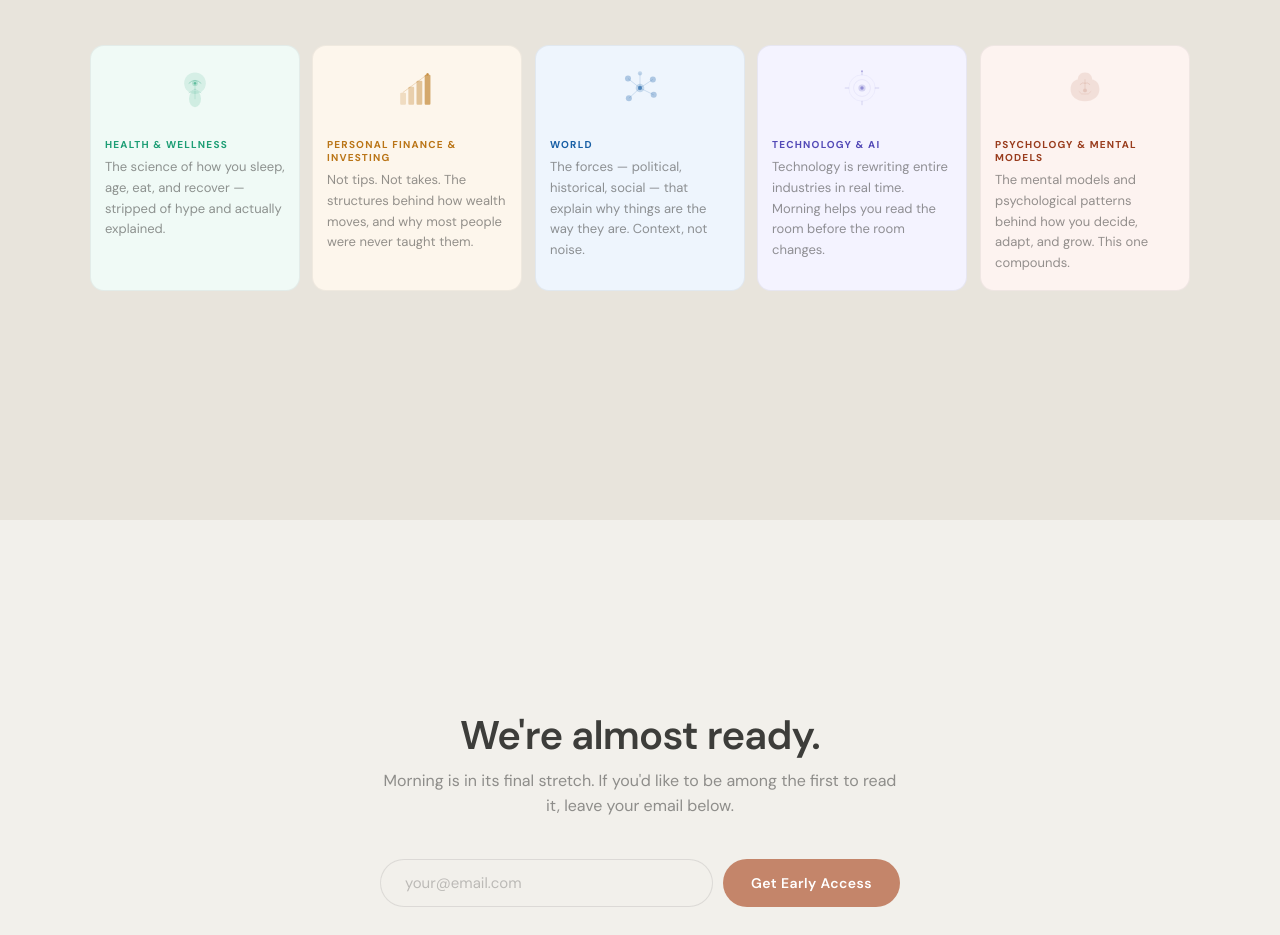
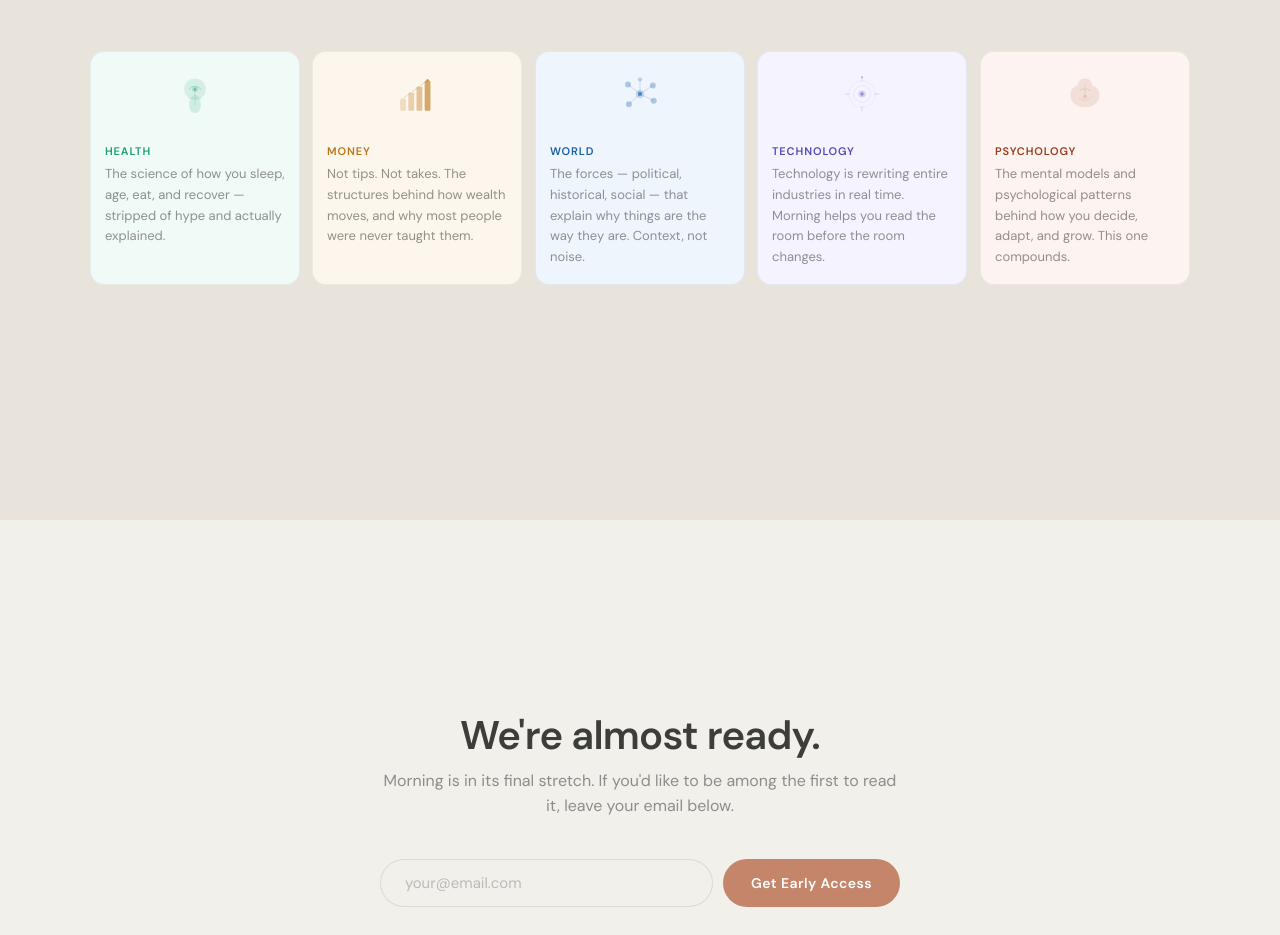
Before and after one commit to priyatam-v/morning-website, a Next.js app: page / in a window 1280 px wide. Shown: the part 1880-2815 px from the top of the page. Built offline with nearby package versions, Linux system fonts and the light colour scheme; no server answers; a web font is replaced by a local one.

Commit message:
content: simplify world category names and refine label typography

```diff
--- a/app/components/Worlds.module.css
+++ b/app/components/Worlds.module.css
@@ -93,9 +93,9 @@
 
 .worldCategory {
   font-family: var(--font-jakarta);
-  font-weight: 700;
-  font-size: 10px;
-  letter-spacing: 0.12em;
+  font-weight: 600;
+  font-size: 11px;
+  letter-spacing: 0.08em;
   text-transform: uppercase;
   margin-bottom: 6px;
 }
--- a/app/components/Worlds.tsx
+++ b/app/components/Worlds.tsx
@@ -7,7 +7,7 @@ const WORLDS = [
   {
     id: 'body',
     name: 'Your body.',
-    category: 'Health & Wellness',
+    category: 'Health',
     color: '#1D9E75',
     bg: '#F0FAF6',
     lines: ['The science of how you sleep, age, eat, and recover —', 'stripped of hype and actually explained.'],
@@ -27,7 +27,7 @@ const WORLDS = [
   {
     id: 'game',
     name: 'Your money.',
-    category: 'Personal Finance & Investing',
+    category: 'Money',
     color: '#BA7517',
     bg: '#FDF6EC',
     lines: ['Not tips. Not takes. The structures behind how wealth moves,', 'and why most people were never taught them.'],
@@ -69,7 +69,7 @@ const WORLDS = [
   {
     id: 'shift',
     name: 'What\'s shifting.',
-    category: 'Technology & AI',
+    category: 'Technology',
     color: '#534AB7',
     bg: '#F4F3FF',
     lines: ['Technology is rewriting entire industries in real time.', 'Morning helps you read the room before the room changes.'],
@@ -90,7 +90,7 @@ const WORLDS = [
   {
     id: 'mind',
     name: 'How you think.',
-    category: 'Psychology & Mental Models',
+    category: 'Psychology',
     color: '#993C1D',
     bg: '#FDF3F0',
     lines: ['The mental models and psychological patterns behind', 'how you decide, adapt, and grow. This one compounds.'],
```
